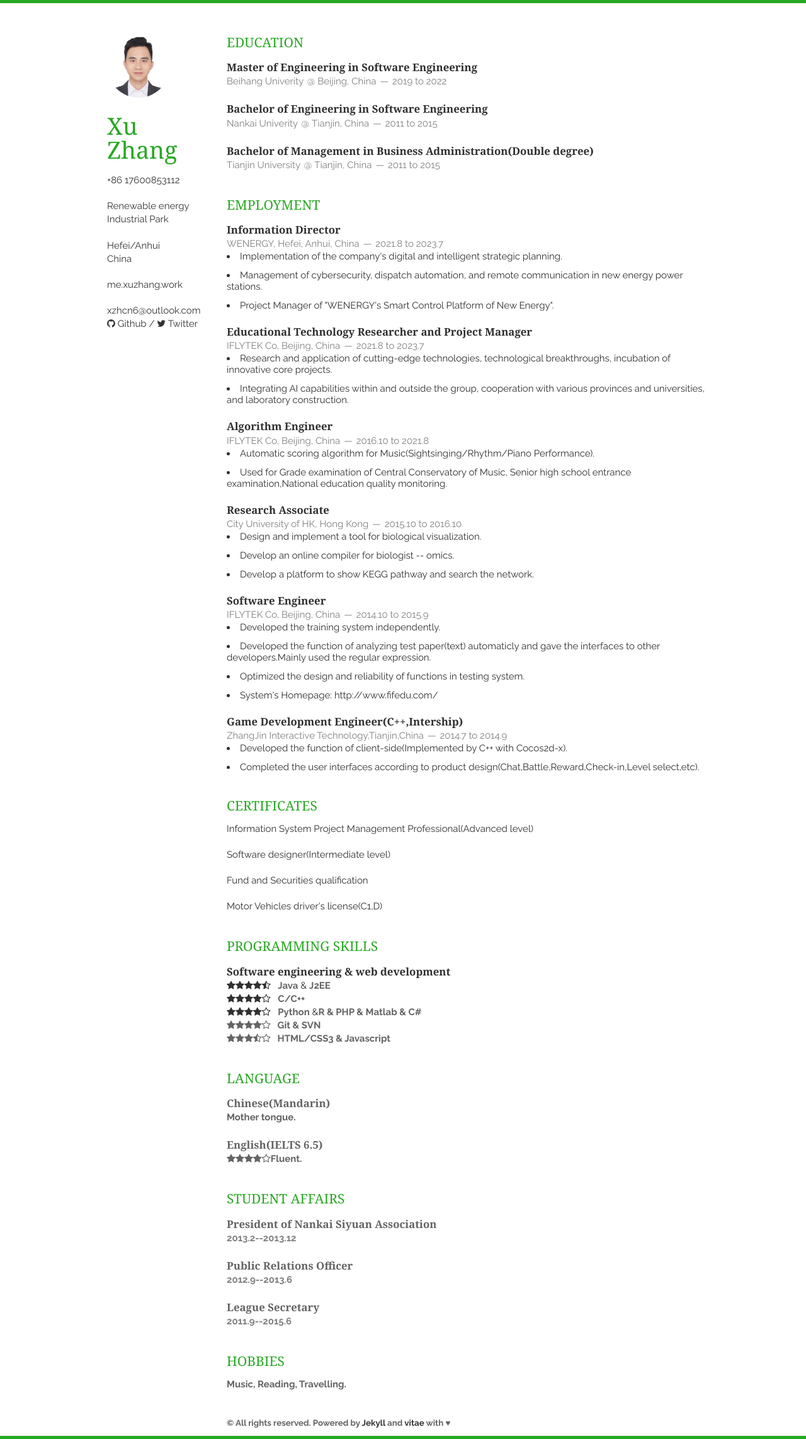
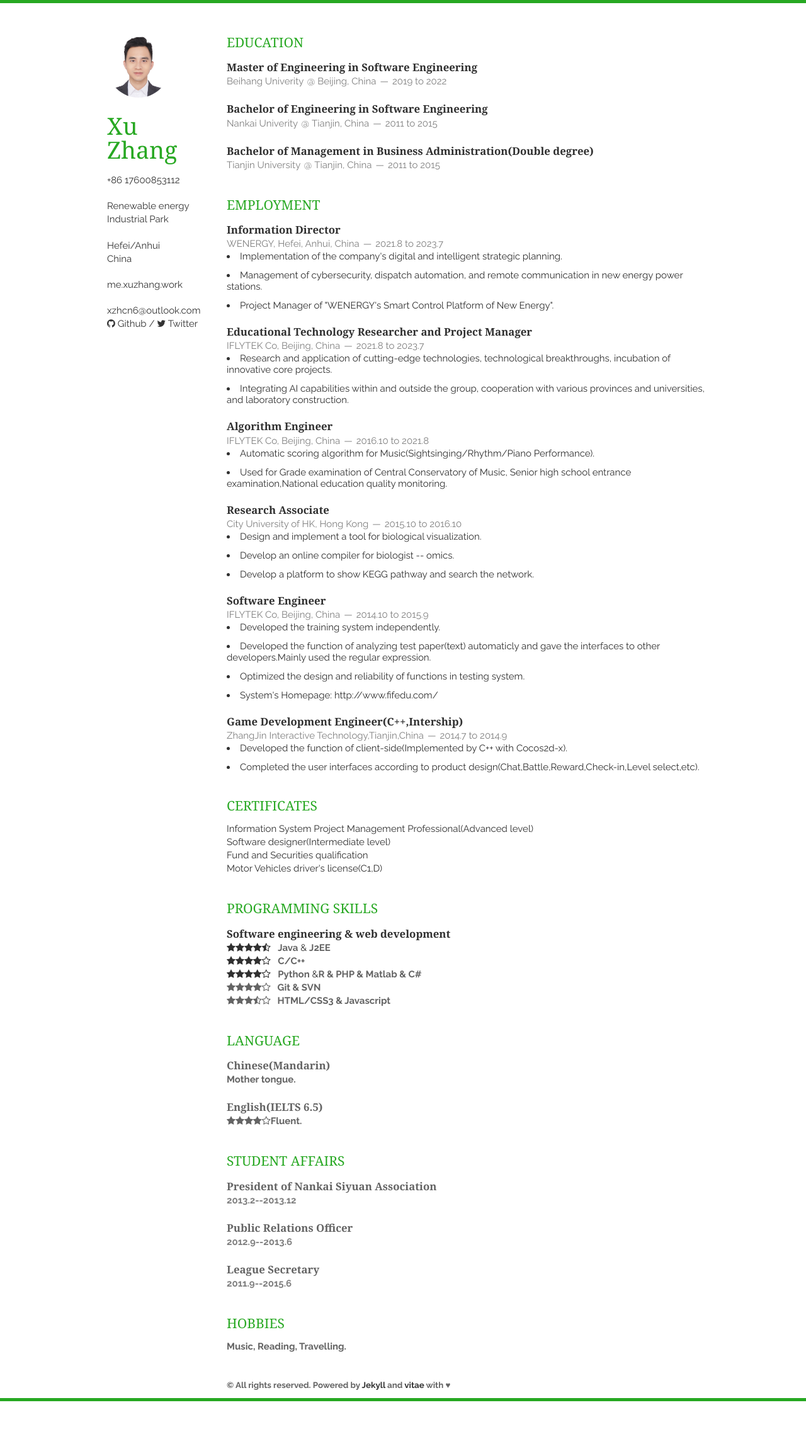
Before and after one commit to xzhcn6/vitae, a Jekyll site: the page built from index.html, in a window 1280 px wide. Shown: the whole page at 63% size. Built offline with Jekyll 4.4.1, drawn with Linux system fonts in a browser that asks for light colours; nearby versions of some CDN libraries; Markdown is read by kramdown in place of the engine named in the settings; the list of posts is cut into pages by our own code; after the commit the page ends 2225 px from its top, so only the background shows below that.

Commit message:
Update certificate.html

```diff
--- a/_includes/certificate.html
+++ b/_includes/certificate.html
@@ -2,14 +2,8 @@
     <h1>Certificates</h1>
      <article>
         <p>Information System Project Management Professional(Advanced level)</p>
-    </article>
-    <article>
         <p>Software designer(Intermediate level)</p>
-    </article>
-    <article>
         <p>Fund and Securities qualification</p>
-    </article>
-    <article>
         <p>Motor Vehicles driver's license(C1,D)</p>
     </article>
 </section>
```
